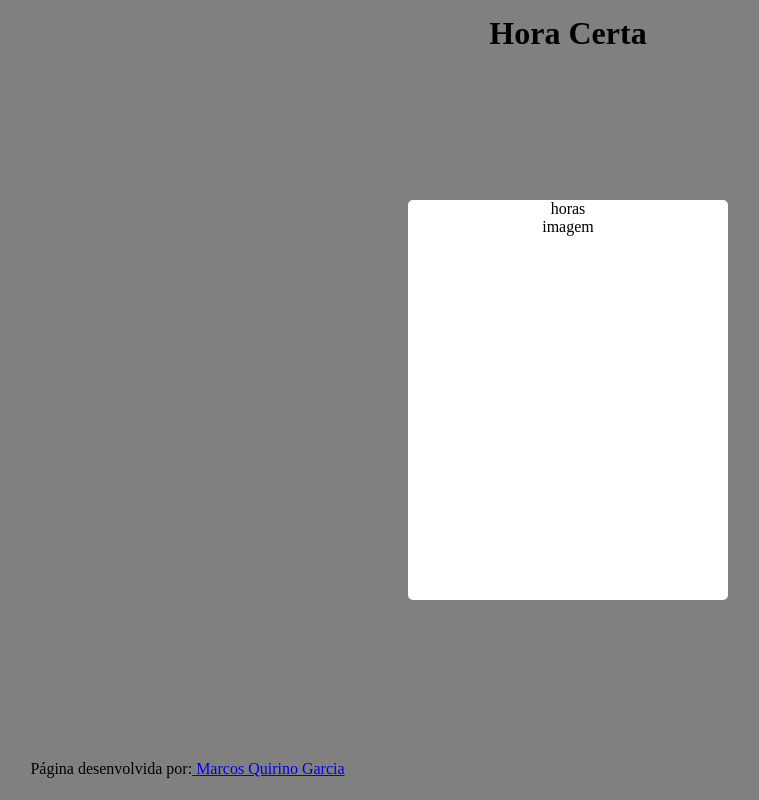
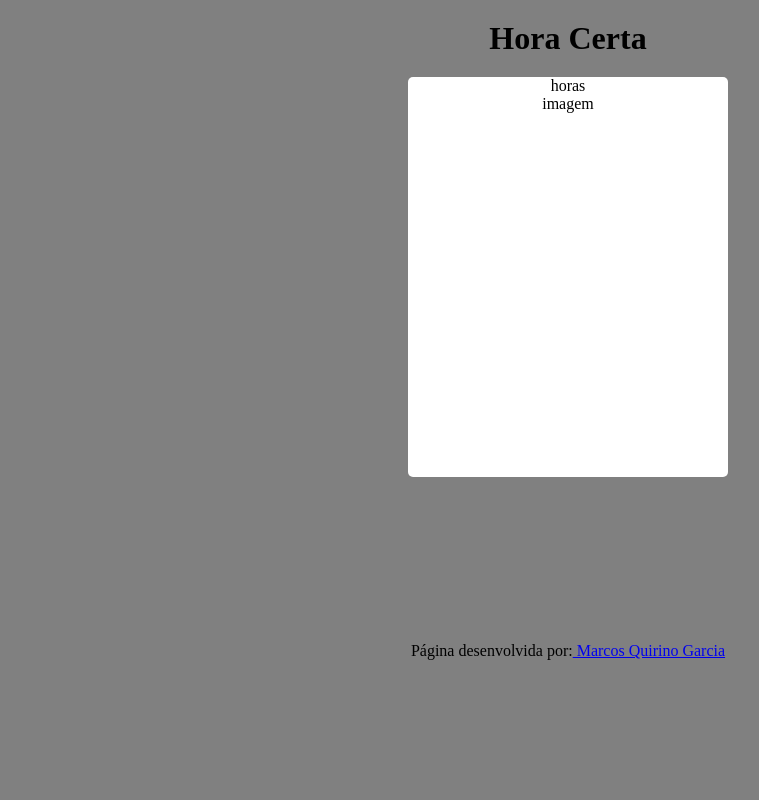
Before and after one commit to devmarcosgarcia/hora-certa, a plain HTML site: page index.html in a window 1280 px wide. Shown: the whole page, without its empty margins (72-831 px from the left). Drawn offline with Linux system fonts and the light colour scheme.

Commit message:
Update style.css

```diff
--- a/styles/style.css
+++ b/styles/style.css
@@ -6,7 +6,6 @@
 }
 
 body{
-    position: relative;
     background-color: gray;
     height: 100vh;
     text-align: center;
@@ -14,20 +13,15 @@ body{
 }
 
 header > h1{
-    padding: 15px;
+    padding: 20px;
 }
 
 section{
-    position: absolute;
     width: 320px;
     height: 400px;
     background-color: white;
     border-radius: 5px;
-
-    left: 50%;
-    top: 50%;
-
-    transform: translate(-50%, -50%);
+    margin: auto;
 }
 
 section > div#horas{
@@ -39,8 +33,6 @@ section > div#imagem{
 }
 
 footer{
-    position: absolute;
-    left: 8%;
-    top: 95%;
+   padding-top: 165px;
 
 }
```
